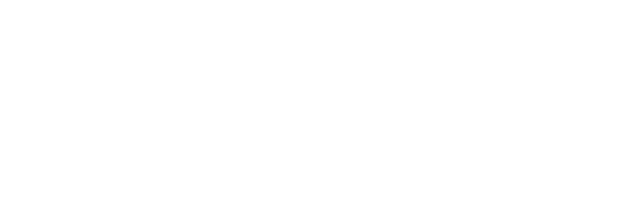
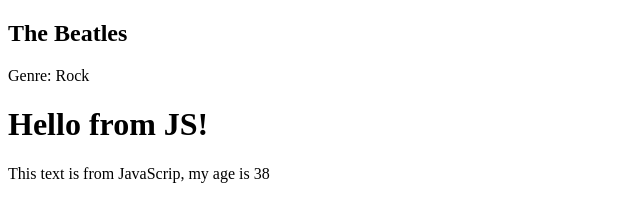
Before and after one commit to sanobernaz/Javascrip, a plain HTML site: page index.html in a window 1280 px wide. Shown: the whole page, without its empty margins (0-640 px from the left). Drawn offline with Linux system fonts and the light colour scheme.

Commit message:
new data apdated

```diff
--- a/index.html
+++ b/index.html
@@ -7,6 +7,8 @@
     <title>Document</title>
 </head>
 <body>
+    <div id="bands"></div>
+    <script> console.log(`test`)</script>
     <!--Import JavaScript-->
     <script src="main.js"></script>
 
--- a/main.js
+++ b/main.js
@@ -140,3 +140,129 @@ myAge === 38 ?
     console.log(`firtstName: ${mike.firstName}`);
     let mikeStr = `${mike.firstName} ${mike.lastName},age: ${mike.age}`;
     console.log(mikeStr);
+
+    let mikeAdvanced ={
+        firstName: 'Mike',
+        lastName: 'Bike',
+        age: 38,
+        hobbies: ['music', 'programing','reading', 'gamed',]
+
+    };
+
+    console.log(mikeAdvanced); // Object
+
+    let mikeJSON = JSON.stringify(mikeAdvanced); // object to JSON
+    console.log(mikeJSON);
+    console.log(JSON.parse(mikeJSON)); //Back to object
+
+    // Loop over object
+    for(let propertyName in mikeAdvanced){
+        let propertyValue = mikeAdvanced[propertyName];
+        console.log(propertyName,propertyValue);
+
+    }
+
+    //Loop through object and try array inside of object
+    for(let propertyName in mikeAdvanced){
+        let propertyValue = mikeAdvanced[propertyName];
+        if(Array.isArray(propertyValue) === true){
+            for(let hobby of propertyValue){
+                console.log("Hobby:" + hobby);
+            }
+
+        }
+        else{
+            console.log(propertyName + " : " + propertyValue);
+        }
+
+    }
+
+    // connection to HTML
+    // Ask JS to create a new element
+    let myDiv = document.createElement('div');
+    // ADD some HTML
+
+    myDiv.innerHTML  =`
+      <h1>Hello from JS!</h1>
+    <p>This text is from JavaScrip, my age is ${mike.age}</p>`;
+
+
+
+     // Grab the body tag
+     let body = document.querySelector('body');
+
+     // Add the div to the HTML
+     body.append(myDiv);
+     // Another wy to add data
+     let myBands = [
+      {
+        name: 'The Beatles',
+        genre:'Rock'
+      },
+
+     ]
+
+     // Grab the bands div
+
+     let bandsDiv = document.querySelector('#bands');
+     for(let band of myBands){
+        bandsDiv.innerHTML +=`
+        <div class="band">
+        <h2>${band.name}</h2>
+        <p>Genre: ${band.genre}</p>
+        </div>`;
+
+     }
+
+     // Functions
+     function sayHello(){
+        console.log('Hello');
+
+     }
+
+     const sayHello2 =() => {
+        console.log('Hello 2');
+     }
+
+     sayHello();
+     sayHello2();
+
+     // Different ways of declaring the same function
+        function add (a,b){
+            return a + b;
+
+        }
+      // Arrow function
+      const add2 = (a, b) =>{
+        return a + b;
+      }
+       // Function expression
+       const add3 = function(a,b){
+        return a + b;
+       }
+       //Arrow function with example
+       const add4 = (a,b) => a + b;
+
+       // Arrow function with implicit return and ond parameter
+       const add5 = a => a + 5;
+       console.log(add(1, 2));
+       console.log(add2(1, 2));
+       console.log(add3(1, 2));
+       console.log(add4(1, 2));
+       console.log(add5(1));
+
+       class person{
+        constructor(name,age,hobby){
+            this.name = name;
+            this.age = age;
+            this.hobby = hobby;
+        }
+
+        greeting(){
+            console.log(`Hi,my name is ${this.name} and I am ${this.age}`);
+            console.log('I enjoy:' + this.hobby);
+        }
+       }
+       const mikeClass = new person('Mike', 38,'Music')
+       mikeClass.greeting();
+       console.log(mikeClass.hobby);
```
